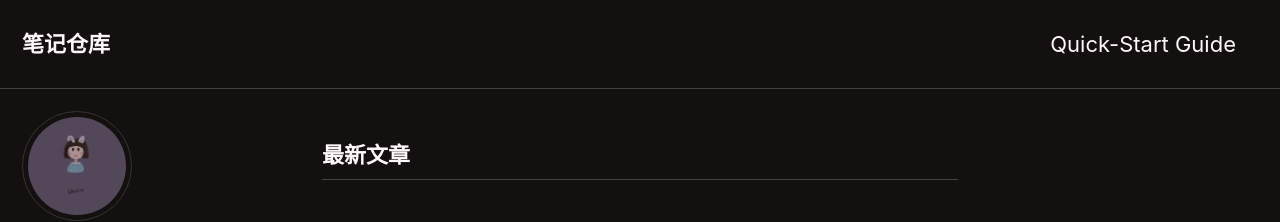
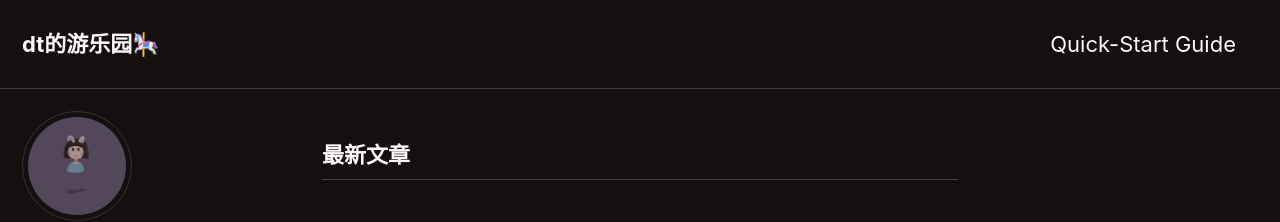
Before and after one commit to DaToo-J/DaToo-J.GitHub.io, a Jekyll site: the page built from index.html, in a window 1280 px wide. Shown: the top 222 px of the page. Built offline with Jekyll 4.4.1, drawn with Linux system fonts in a browser that asks for light colours; cached includes are drawn as plain includes; the list of posts is cut into pages by our own code.

Commit message:
edit _config.yml for githug pages

```diff
--- a/_config.yml
+++ b/_config.yml
@@ -16,7 +16,7 @@ minimal_mistakes_skin    : "neon" # "air", "aqua", "contrast", "dark", "dirt", "
 
 # Site Settings
 locale                   : "zh-CN"
-title                    : "笔记仓库"
+title                    : "dt的游乐园🎠"
 title_separator          : "-"
 subtitle                 : # site tagline that appears below site title in masthead
 name                     : "Datoo"
@@ -186,6 +186,11 @@ lsi: false
 excerpt_separator: "\n\n"
 incremental: false
 
+safe: true
+# source: "/"
+
+gist:
+  noscript: false
 
 # Markdown Processing
 kramdown:
@@ -197,7 +202,8 @@ kramdown:
   toc_levels: 1..6
   smart_quotes: lsquo,rsquo,ldquo,rdquo
   enable_coderay: false
-
+  math_engine: mathjax
+  syntax_highlighter: rouge
 
 # Sass/SCSS
 sass:
```
Also changed, not shown: Gemfile.lock, 6 other files.
